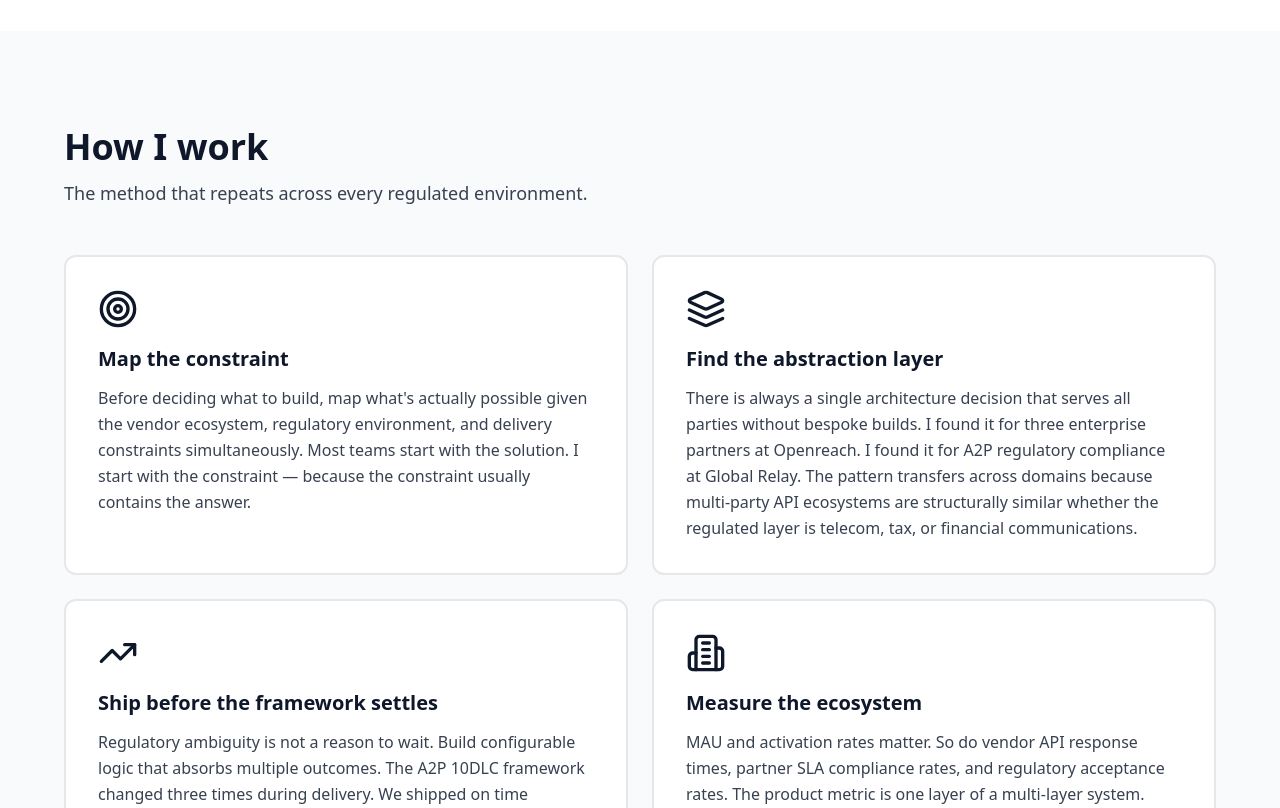
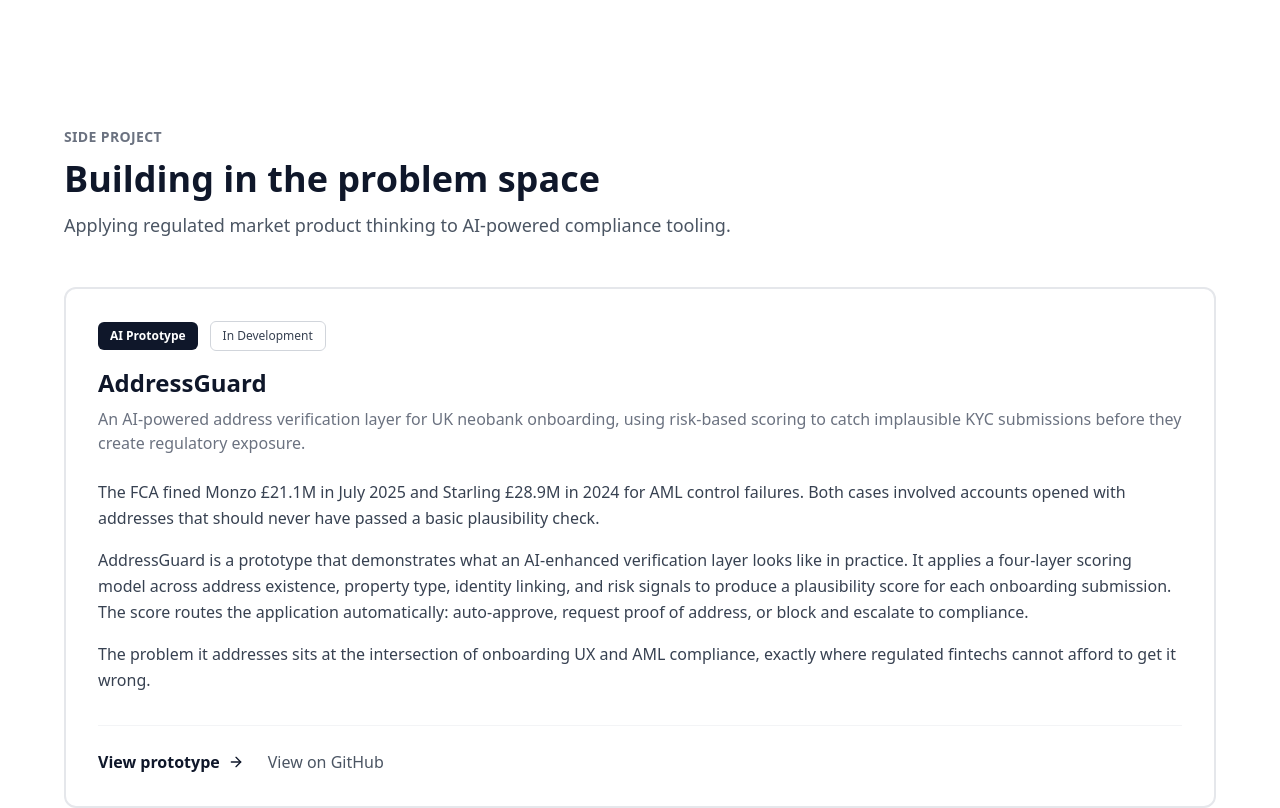
Before and after one commit to Shanal1988/pm_portfolio, a React (Vite) app: page / in a window 1280 px wide. Shown: the part 2420-3228 px from the top of the page. Built offline with nearby package versions, Linux system fonts and the light colour scheme.

Commit message:
Add Side Project section to Home page

```diff
--- a/src/pages/Home.tsx
+++ b/src/pages/Home.tsx
@@ -199,6 +199,64 @@ export default function Home({ onNavigate }: HomeProps) {
         </div>
       </section>
 
+      <section className="py-24 px-4 sm:px-6 lg:px-8">
+        <div className="max-w-6xl mx-auto">
+          <div className="text-sm font-semibold text-gray-500 uppercase tracking-wide mb-3">
+            Side Project
+          </div>
+          <h2 className="text-4xl font-bold text-navy-900 mb-3">Building in the problem space</h2>
+          <p className="text-lg text-gray-600 mb-12 max-w-3xl">
+            Applying regulated market product thinking to AI-powered compliance tooling.
+          </p>
+          <div className="bg-white border-2 border-gray-200 rounded-xl overflow-hidden hover:border-navy-900 hover:shadow-lg transition-all duration-200">
+            <div className="px-6 sm:px-8 py-6 sm:py-8">
+              <div className="flex flex-wrap items-center gap-2 sm:gap-3 mb-4">
+                <span className="inline-block px-3 py-1.5 bg-navy-900 text-white text-xs font-semibold rounded-md">
+                  AI Prototype
+                </span>
+                <span className="inline-block px-3 py-1.5 bg-white border border-gray-300 text-gray-700 text-xs font-medium rounded-md">
+                  In Development
+                </span>
+              </div>
+              <h3 className="text-xl sm:text-2xl font-bold text-navy-900 mb-2 leading-tight">AddressGuard</h3>
+              <p className="text-base text-gray-500 mb-6">
+                An AI-powered address verification layer for UK neobank onboarding, using risk-based scoring to catch implausible KYC submissions before they create regulatory exposure.
+              </p>
+              <div className="space-y-4 text-base text-gray-700 leading-relaxed">
+                <p>
+                  The FCA fined Monzo &pound;21.1M in July 2025 and Starling &pound;28.9M in 2024 for AML control failures. Both cases involved accounts opened with addresses that should never have passed a basic plausibility check.
+                </p>
+                <p>
+                  AddressGuard is a prototype that demonstrates what an AI-enhanced verification layer looks like in practice. It applies a four-layer scoring model across address existence, property type, identity linking, and risk signals to produce a plausibility score for each onboarding submission. The score routes the application automatically: auto-approve, request proof of address, or block and escalate to compliance.
+                </p>
+                <p>
+                  The problem it addresses sits at the intersection of onboarding UX and AML compliance, exactly where regulated fintechs cannot afford to get it wrong.
+                </p>
+              </div>
+              <div className="flex flex-wrap items-center gap-6 mt-8 pt-6 border-t border-gray-100">
+                <a
+                  href="https://addressguard.netlify.app/"
+                  target="_blank"
+                  rel="noopener noreferrer"
+                  className="group inline-flex items-center text-navy-900 font-semibold hover:text-blue-600 transition-colors"
+                >
+                  View prototype
+                  <ArrowRight className="ml-2 w-4 h-4 group-hover:translate-x-1 transition-transform" />
+                </a>
+                <a
+                  href="https://github.com/Shanal1988/addressguard-prototype"
+                  target="_blank"
+                  rel="noopener noreferrer"
+                  className="text-gray-600 font-medium hover:text-navy-900 transition-colors"
+                >
+                  View on GitHub
+                </a>
+              </div>
+            </div>
+          </div>
+        </div>
+      </section>
+
       <section className="py-24 px-4 sm:px-6 lg:px-8 bg-gray-50">
         <div className="max-w-6xl mx-auto">
           <h2 className="text-4xl font-bold text-navy-900 mb-3">How I work</h2>
```
